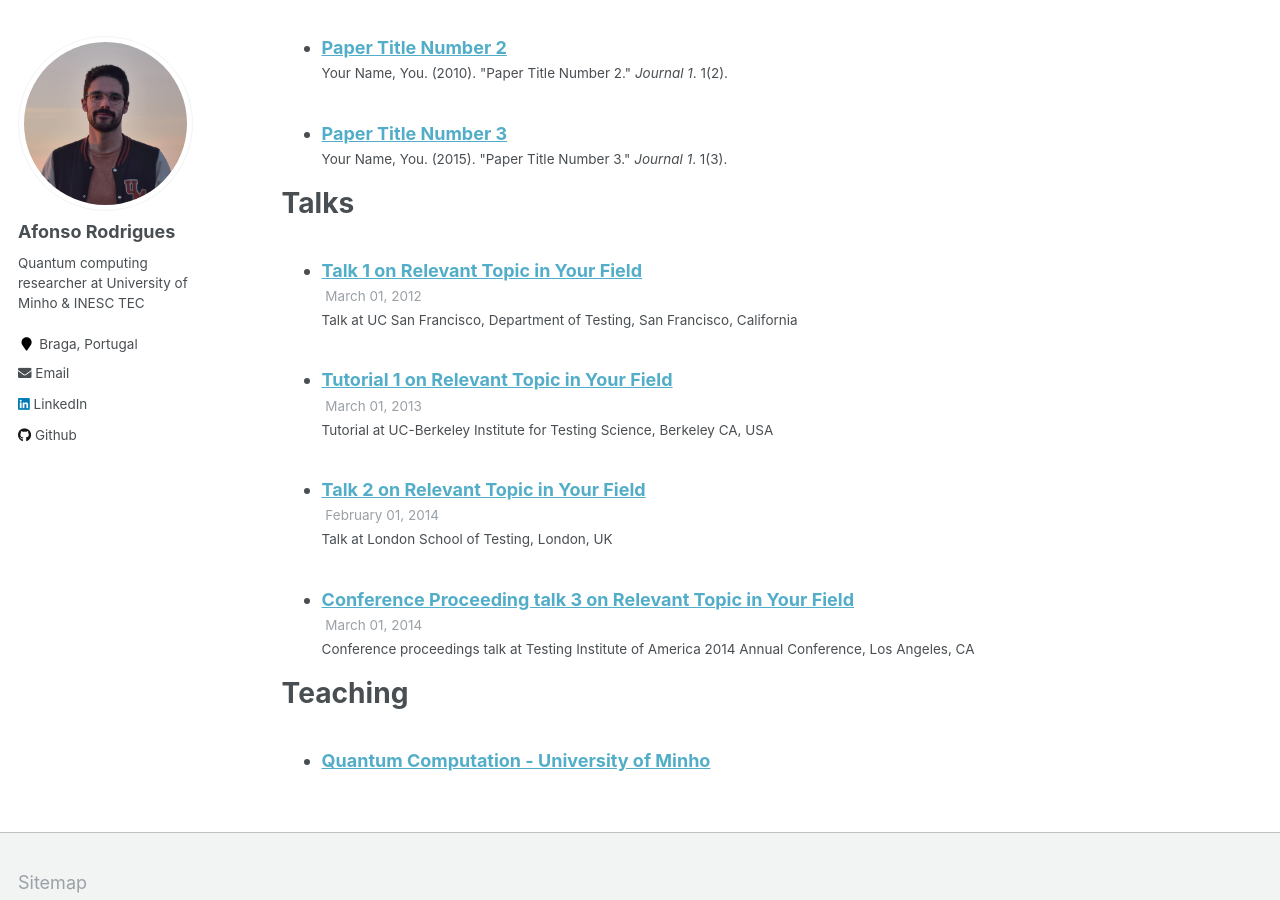
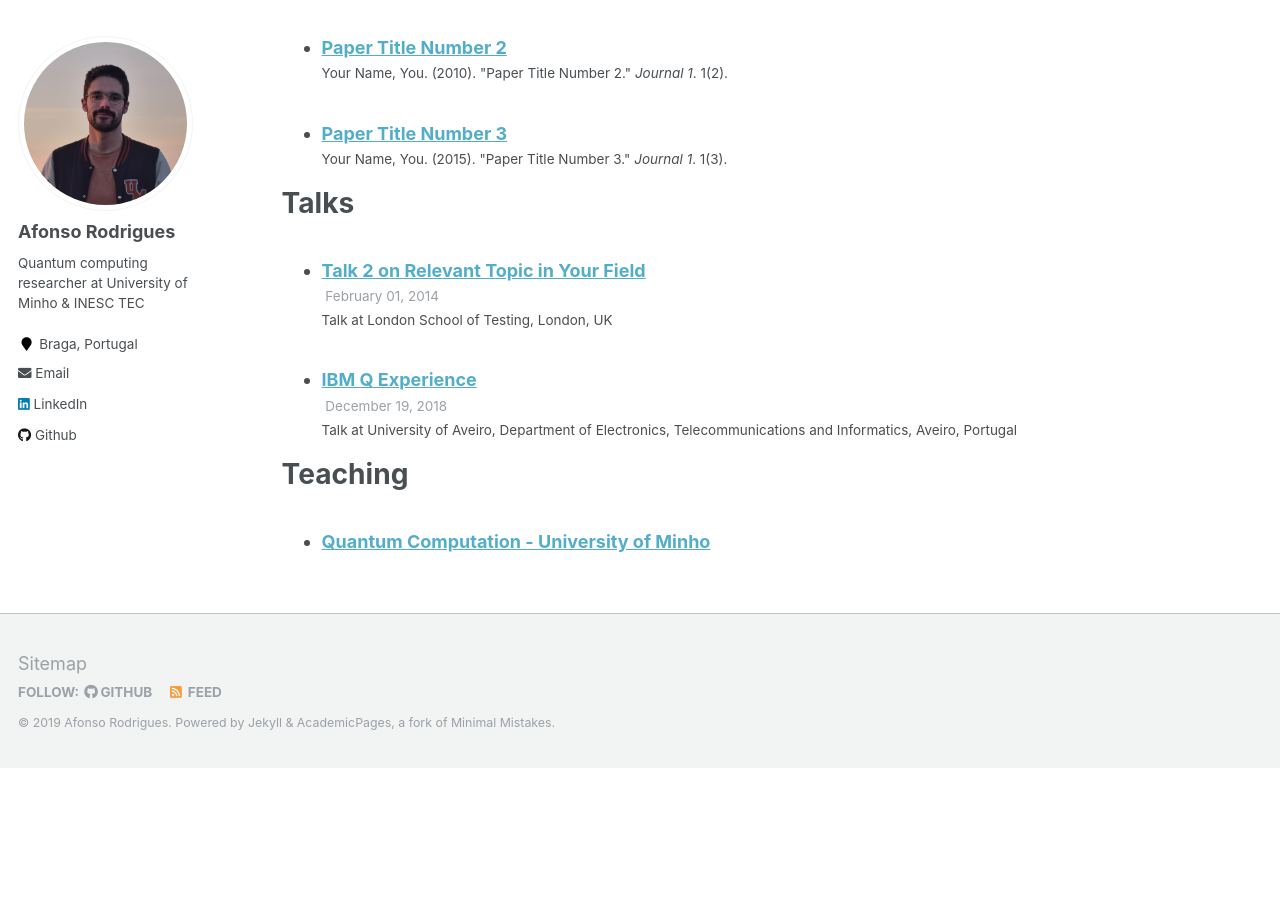
Before and after one commit to afonsofr/afonsofr.github.io, a Jekyll site: the page built from _pages/cv.md, in a window 1280 px wide and 900 px high, scrolled down 1676 px. Built offline with Jekyll 4.4.1, drawn with Linux system fonts in a browser that asks for light colours; after the commit the page ends 2444 px from its top, so only the background shows below that.

Commit message:
Added talk and files

```diff
--- a/_pages/cv.md
+++ b/_pages/cv.md
@@ -12,7 +12,7 @@ redirect_from:
 Education
 ======
 * Integrated Master in Engineering Physics - Physics of Information, University of Minho, 2018
-  * Master thesis: _Verification and validation of quantum simulations - Assessing efficiency and reliability in experimental implementations_, available [here](http://academicpages.github.io/files/Thesis_AfonsoRodrigues.pdf).
+  * Master thesis: _Verification and validation of quantum simulations - Assessing efficiency and reliability in experimental implementations_, available [here](http://afonsofr.github.io/files/Thesis_AfonsoRodrigues.pdf).
   * Supervisors: [Luís Barbosa](http://www4.di.uminho.pt/~lsb/) and Carlos Tavares
 
 Work experience
--- a/_talks/2012-03-01-talk-1.md
+++ /dev/null
@@ -1,11 +0,0 @@
----
-title: "Talk 1 on Relevant Topic in Your Field"
-collection: talks
-type: "Talk"
-permalink: /talks/2012-03-01-talk-1
-venue: "UC San Francisco, Department of Testing"
-date: 2012-03-01
-location: "San Francisco, California"
----
-
-This is a description of your talk, which is a markdown files that can be all markdown-ified like any other post. Yay markdown!
--- a/_talks/2013-03-01-tutorial-1.md
+++ /dev/null
@@ -1,13 +0,0 @@
----
-title: "Tutorial 1 on Relevant Topic in Your Field"
-collection: talks
-type: "Tutorial"
-permalink: /talks/2013-03-01-tutorial-1
-venue: "UC-Berkeley Institute for Testing Science"
-date: 2013-03-01
-location: "Berkeley CA, USA"
----
-
-[More information here](http://exampleurl.com)
-
-This is a description of your tutorial, note the different field in type. This is a markdown files that can be all markdown-ified like any other post. Yay markdown!
--- a/_talks/2014-03-01-talk-3.md
+++ /dev/null
@@ -1,11 +0,0 @@
----
-title: "Conference Proceeding talk 3 on Relevant Topic in Your Field"
-collection: talks
-type: "Conference proceedings talk"
-permalink: /talks/2014-03-01-talk-3
-venue: "Testing Institute of America 2014 Annual Conference"
-date: 2014-03-01
-location: "Los Angeles, CA"
----
-
-This is a description of your conference proceedings talk, note the different field in type. You can put anything in this field.
--- /dev/null
+++ b/_talks/2018-12-19-mapi.md
@@ -0,0 +1,13 @@
+---
+title: "IBM Q Experience"
+collection: talks
+type: "Talk"
+permalink: /talks/2018-12-19-mapi
+venue: "University of Aveiro, Department of Electronics, Telecommunications and Informatics"
+date: 2018-12-19
+location: "Aveiro, Portugal"
+---
+
+Lecture to the PhD students of the [MAPi Doctoral programme in Computer Science](https://mapi.map.edu.pt/), taught with fellow researcher [Ana Neri](https://ana.nery.name/wp/), introducing the fundamental theory to quantum computation and a practical approach to quantum circuit development using the  [IBM Q Experience](https://quantumexperience.ng.bluemix.net/qx) software.
+
+Class notes available [here]((http://afonsofr.github.io/files/IBM_Q_Experience_class.pdf).
```
Also changed, not shown: 5 other files.
